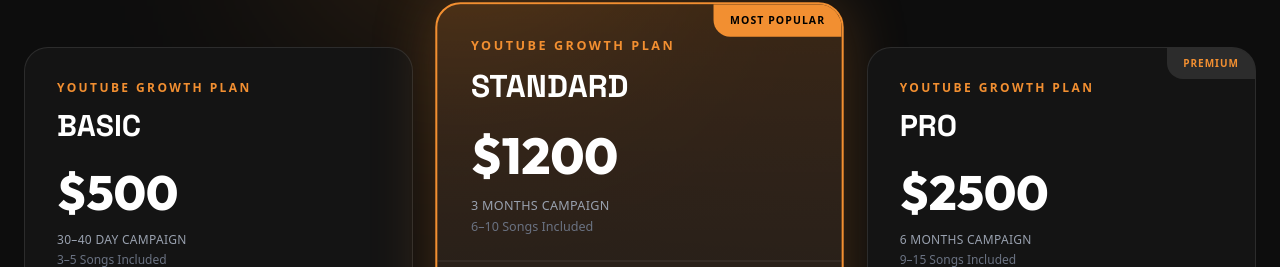
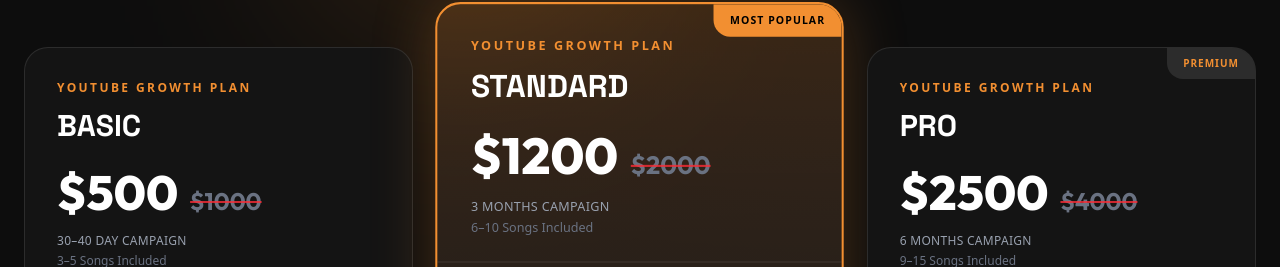
Before and after one commit to UsamaBinHaleem524/Denniz, a React (Vite) app: page /promotions in a window 1280 px wide. Shown: the part 625-892 px from the top of the page. Built offline with nearby package versions, Linux system fonts and the light colour scheme; no server answers.

Commit message:
Feedbacks completed for promotions youtube growth plan

```diff
--- a/src/pages/Promotions.jsx
+++ b/src/pages/Promotions.jsx
@@ -14,6 +14,7 @@
     tier: "YouTube Growth Plan",
     name: "Basic",
     price: "$500",
+    originalPrice: "$1000",
     duration: "30–40 Day Campaign",
     songs: "3–5 Songs Included",
     badge: null,
@@ -35,6 +36,7 @@
     tier: "YouTube Growth Plan",
     name: "Standard",
     price: "$1200",
+    originalPrice: "$2000",
     duration: "3 Months Campaign",
     songs: "6–10 Songs Included",
     badge: "Most Popular",
@@ -57,6 +59,7 @@
     tier: "YouTube Growth Plan",
     name: "PRO",
     price: "$2500",
+    originalPrice: "$4000",
     duration: "6 Months Campaign",
     songs: "9–15 Songs Included",
     badge: "Premium",
@@ -239,10 +242,15 @@
           {plan.name}
         </h3>
 
-        <div className="flex items-baseline gap-2 mb-2">
+        <div className="flex items-baseline gap-3 mb-2 flex-wrap">
           <span className="text-white text-5xl font-extrabold">
             {plan.price}
           </span>
+          {plan.originalPrice && (
+            <span className="text-gray-500 text-2xl font-bold line-through decoration-red-500/80 decoration-2">
+              {plan.originalPrice}
+            </span>
+          )}
           {plan.priceSuffix && (
             <span className="text-gray-400 text-sm">{plan.priceSuffix}</span>
           )}
```
